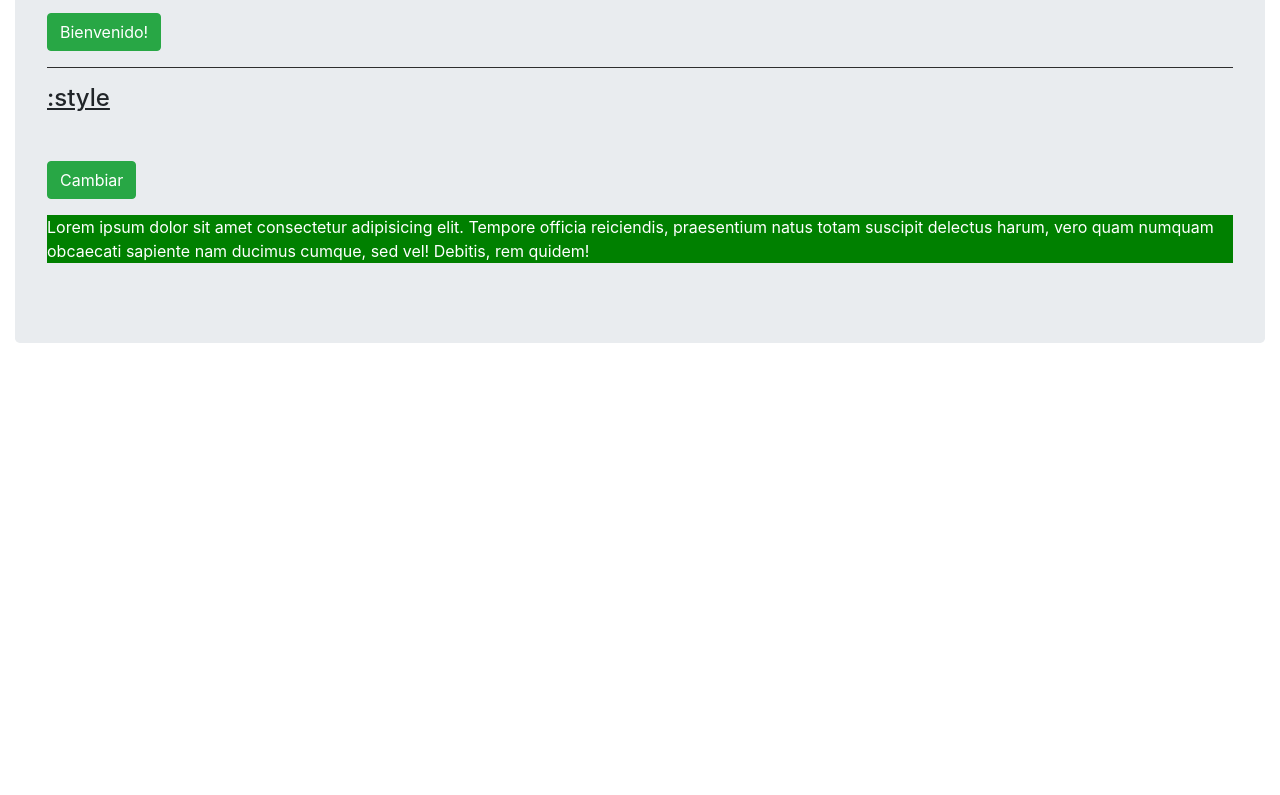
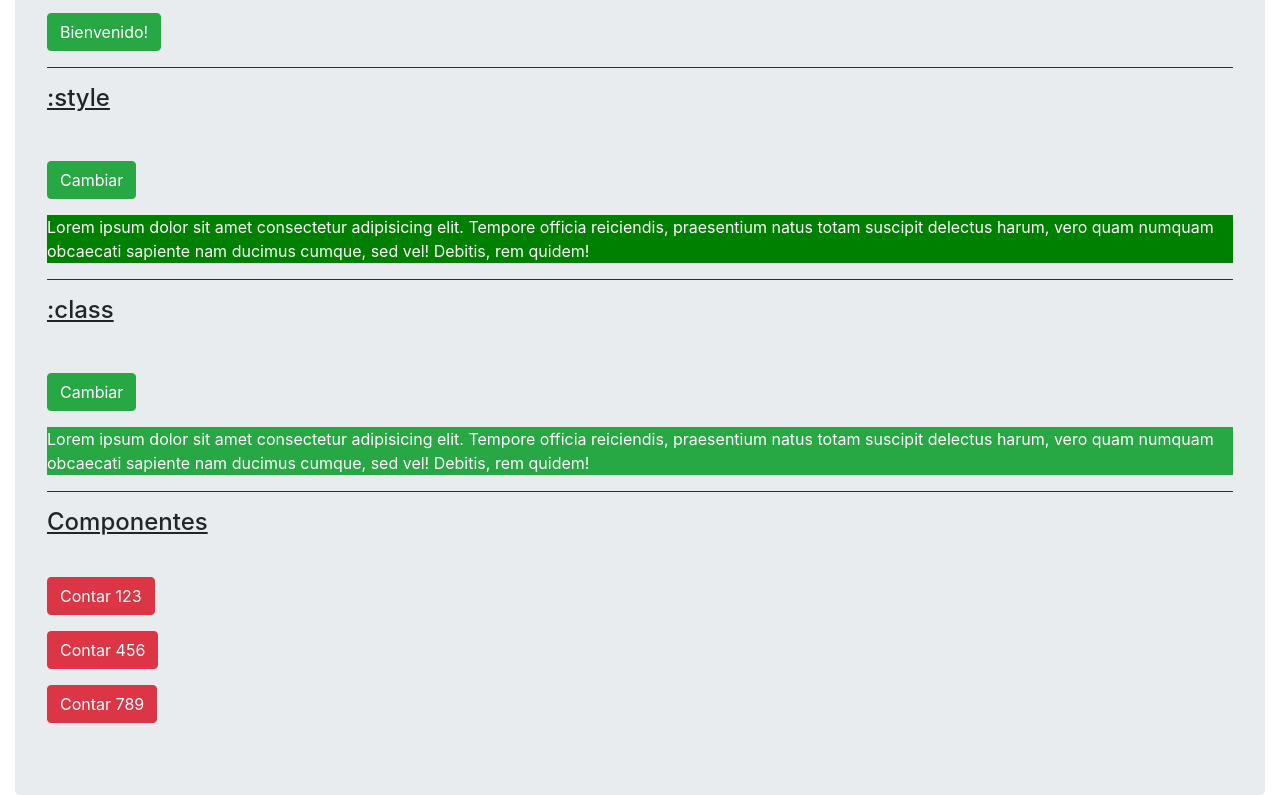
Before and after one commit to jaurenacamila/proyectoVue.Js1, a plain HTML site: page index.html in a window 1280 px wide. Shown: the part 3195-3990 px from the top of the page. Before the commit the page ends 3538 px from the top, so only its background shows below. Drawn offline with nearby package versions, Linux system fonts and the light colour scheme.

Commit message:
cambios hasta contador

```diff
--- a/index.html
+++ b/index.html
@@ -198,6 +198,29 @@
             </p>
 
 
+            <hr>
+            <!--------------------------------------------->
+            <!--------------------------------------------->
+            <h4><u>:class</u></h4>
+            <br>
+            <button class="btn btn-success my-3" @click="estado2=!estado2">Cambiar</button>
+            <p :class="['text-white', {'bg-success': estado2, 'bg-danger' : !estado2}]">
+                Lorem ipsum dolor sit amet consectetur adipisicing elit. Tempore officia reiciendis,
+                praesentium natus totam suscipit delectus harum, vero quam numquam obcaecati sapiente nam
+                ducimus cumque, sed vel! Debitis, rem quidem!
+
+            </p>
+
+            <hr>
+            <!--------------------------------------------->
+            <!--------------------------------------------->
+            <h4><u>Componentes</u></h4>
+            <br>
+            <contador init="123" boton="danger"></contador>
+            <contador init="456" boton="warning"></contador>
+            <contador init="789" boton="success"></contador>
+
+
         </div>
 
     </div>
--- a/js/main.js
+++ b/js/main.js
@@ -1,3 +1,24 @@
+Vue.component('contador',{
+    data(){
+        return {
+            contador: this.init
+        }
+    },
+    props:['init', 'boton'],
+    methods:{
+        contar(){
+            this.contador++
+        }
+    },
+    template:
+    `
+        <div>
+            <button class= "btn btn-danger my-2" @click="contar()">Contar {{ contador }}</button>
+        </div>
+
+    `
+})
+
 var app = new Vue({
 
     el: '#app',
```
